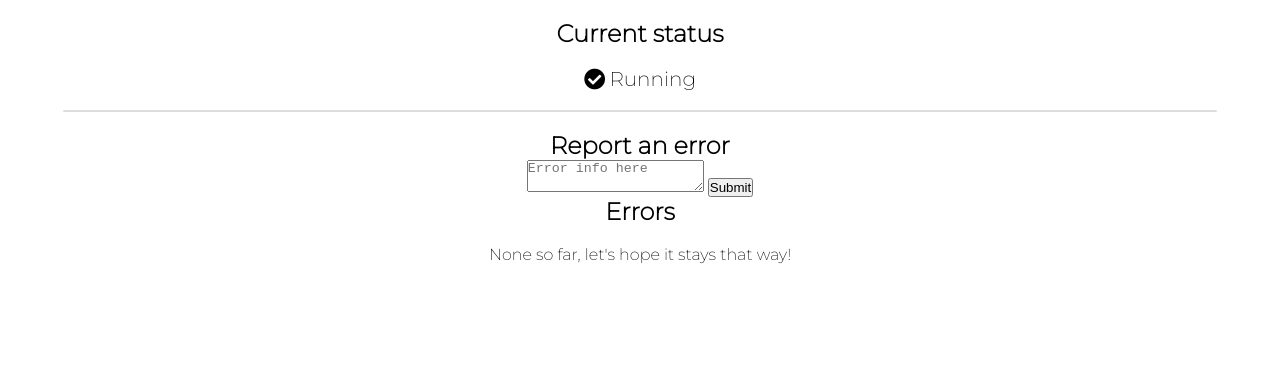
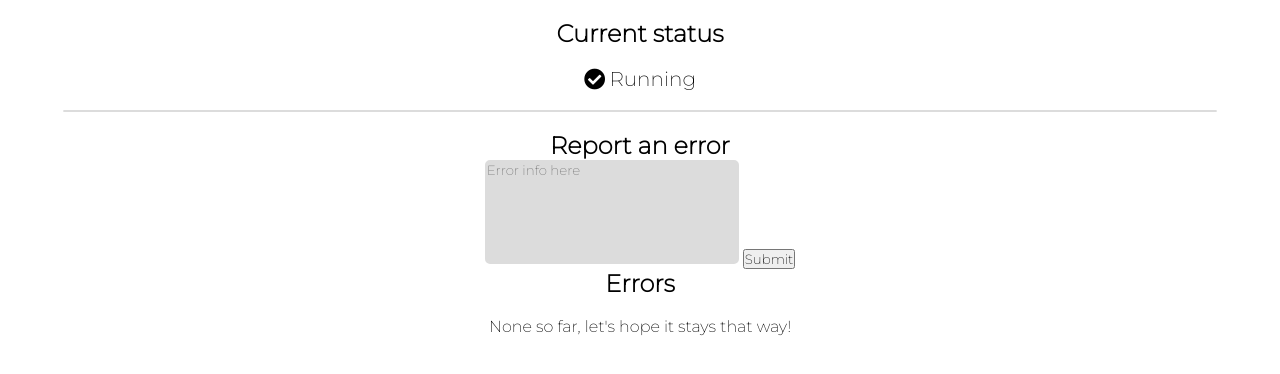
Before and after one commit to maxsspot/sebastianelectricstatus, a plain HTML site: page index.html in a window 1280 px wide. Drawn offline with Linux system fonts and the light colour scheme.

Commit message:
Update style.css

```diff
--- a/style.css
+++ b/style.css
@@ -1,6 +1,29 @@
 * {
     margin:0;
     padding:0;
+}
+
+textarea {
+	width:250px;
+	height:100px;
+	resize:none;
+	border-radius:5px;
+	background-color:gainsboro;
+	border:gainsboro solid 2px;
+}
+
+textarea:focus {
+	border:skyblue solid 2px;
+}
+
+button, textarea {
+	transition:all 0.5s;
+	outline:none;
+	font-family:"Montserrat", sans-serif;
+}
+
+button {
+	cursor:pointer;
 }
 
 body {
```
